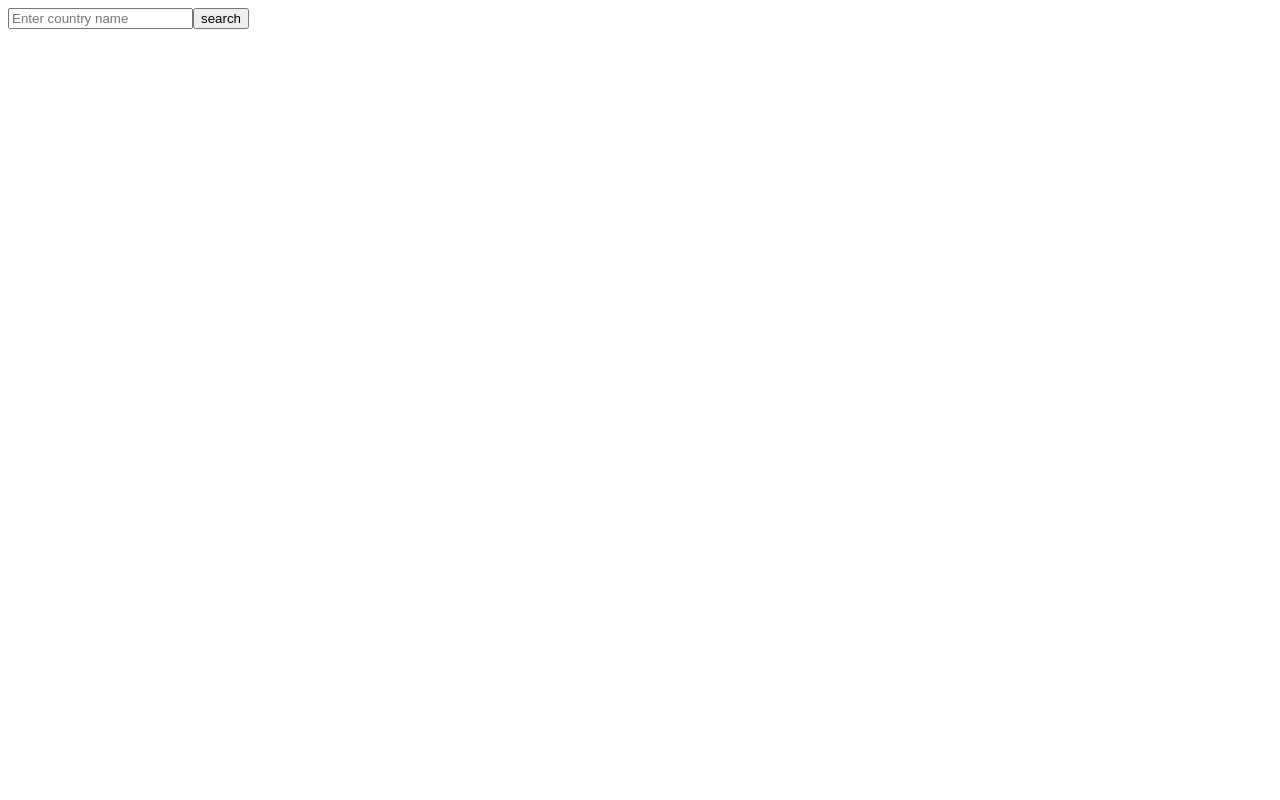
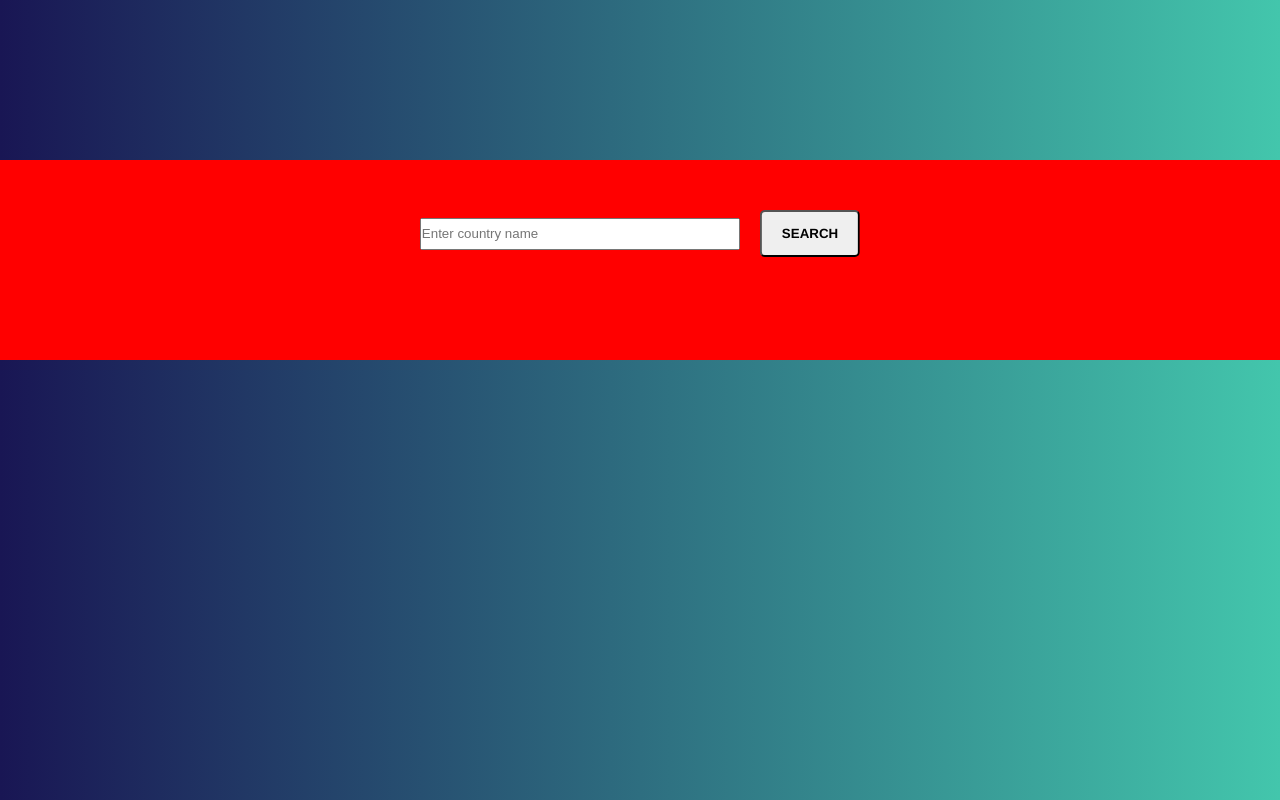
Before and after one commit to LagiewkaMarta/air-pollution-react-app, a React (Create React App) app: page / in a window 1280 px wide. Shown: the top 800 px of the page. Built offline with nearby package versions, Linux system fonts and the light colour scheme.

Commit message:
START styling

```diff
--- a/package.json
+++ b/package.json
@@ -5,7 +5,8 @@
   "dependencies": {
     "react": "^16.9.0",
     "react-dom": "^16.9.0",
-    "react-scripts": "3.1.1"
+    "react-scripts": "3.1.1",
+    "styled-components": "^4.3.2"
   },
   "scripts": {
     "start": "react-scripts start",
--- a/src/App.js
+++ b/src/App.js
@@ -1,6 +1,7 @@
 import React from 'react';
 import AutocompleteInput from './Components/Autocomplete/AutocompleteInput';
 import City from "./Components/City/City";
+import GlobalStyles from "./styledComponents/GlobalStyles";
 import { useState } from 'react';
 import { availableCountries } from './availableCountries';
 
@@ -28,6 +29,8 @@ function App() {
 		foo();
 	};
 	return (
+		<>
+		<GlobalStyles/>
 		<div className="App">
 			<AutocompleteInput availableCountries={availableCountries} fetchPollutionData={fetchPollutionData}/>
 			{isFetching && <p>i'm fetching</p>}
@@ -35,7 +38,8 @@ function App() {
             {error && <p>error</p>}
             {!isFetching && data && data.length === 0 && <p>no data available</p>}
 
-		</div>
+		</div> </>
+
 	);
 }
 
--- a/src/Components/Autocomplete/AutocompleteInput.js
+++ b/src/Components/Autocomplete/AutocompleteInput.js
@@ -2,6 +2,8 @@ import React from 'react';
 import useInputState from '../../hooks/useInputState';
 import useSuggestions from '../../hooks/useSuggestions';
 import { useEffect, useState } from 'react';
+import styled from 'styled-components';
+import { colors, setFlex } from '../../styledComponents/styles.helpers';
 
 export default function AutocompleteInput({ availableCountries, fetchPollutionData }) {
 	const [InputValue, setInputValue, updateInputValue] = useInputState('', 'inputValCity');
@@ -16,7 +18,7 @@ export default function AutocompleteInput({ availableCountries, fetchPollutionDa
 		setInputValue(suggestion.country);
 		setSuggestions([]);
 		setIsShowingSuggestions(false);
-		setInputValue("");
+		setInputValue('');
 	};
 
 	const convertCountryToCode = InputValue => {
@@ -36,7 +38,7 @@ export default function AutocompleteInput({ availableCountries, fetchPollutionDa
 	const renderSuggestions = () => {
 		if (suggestions.length !== 0 && isShowingSuggestions) {
 			return (
-				<ul>
+				<ul className="killme">
 					{suggestions.map((el, idx) => (
 						<li
 							onClick={() => {
@@ -55,23 +57,77 @@ export default function AutocompleteInput({ availableCountries, fetchPollutionDa
 	};
 
 	return (
-		<div className="Autocomplete">
+		<Autocomplete className="Autocomplete">
 			<form
 				onSubmit={e => {
 					handleFetch(e);
 					setIsShowingSuggestions(false);
 				}}
+				className="Autocomplete-form"
 			>
+				<div className="Autocomplete-search-container">
 					<input
 						type="text"
 						onChange={updateInputValue}
 						onFocus={() => setIsShowingSuggestions(true)}
 						placeholder="Enter country name"
 						value={InputValue}
+						className="Autocomplete-input"
 					/>
-				<button type="submit">search</button>
+					<button type="submit" className="Autocomplete-btn">
+						search
+					</button>
+				</div>
 				{renderSuggestions()}
 			</form>
-		</div>
+		</Autocomplete>
 	);
 }
+
+const Autocomplete = styled.div`
+	background-color: red;
+	margin-top: 20vh;
+	${setFlex()};
+	height: 200px;
+	position: relative;
+	.Autocomplete-form {
+		position: absolute;
+		top: 50%;
+		left: 50%;
+		transform: translate(-50%, -50%);
+		font-size: 14px;
+		height: 100px;
+		.Autocomplete-search-container {
+			height: 50%;
+			.Autocomplete-input {
+				margin-right: 20px;
+				height: 4vh;
+
+				width: 25vw;
+				min-width: 140px;
+			}
+			.Autocomplete-btn {
+				padding: 14px 20px;
+				border-radius: 5px;
+				text-transform: uppercase;
+				font-weight: bold;
+				font-family: 'Helvetica', 'Arial', sans-serif;
+			}
+		}
+
+		.killme {
+			list-style: none;
+			background-color: white;
+			width: 25vw;
+			min-height: 20px;
+			li {
+				height: 3vh;
+				line-height: 3vh;
+				cursor: pointer;
+				&:hover {
+					color: red;
+				}
+			}
+		}
+	}
+`;
--- a/src/Components/City/City.js
+++ b/src/Components/City/City.js
@@ -1,28 +1,36 @@
 import React, { useState, useEffect } from 'react';
-import useIsOpen from "../../hooks/useIsOpen";
+import useIsOpen from '../../hooks/useIsOpen';
+import styled from 'styled-components';
 
-export default function City({city}) {
-    let [ info, setInfo ] = useState(null);
-    let [isOpen, toggleIsOpen] = useIsOpen(false);
 
-    useEffect(()=> {
-        async function foo() {
-            const url = `https://en.wikipedia.org/w/api.php?format=json&action=query&prop=extracts&exintro&explaintext&redirects=1&origin=*&titles=${city.city}`;
+
+export default function City({ city }) {
+	let [info, setInfo] = useState(null);
+	let [isOpen, toggleIsOpen] = useIsOpen(false);
+
+	useEffect(() => {
+		async function foo() {
+			const url = `https://en.wikipedia.org/w/api.php?format=json&action=query&prop=extracts&exintro&explaintext&redirects=1&origin=*&titles=${city.city}`;
 			try {
-                let res = await fetch(url);
+				let res = await fetch(url);
 				res = await res.json();
-                const id = Object.keys(res.query.pages)
-                setInfo(res.query.pages[id[0]].extract)
-			} catch (error) {
-			}
+				const id = Object.keys(res.query.pages);
+				setInfo(res.query.pages[id[0]].extract);
+			} catch (error) {}
 		}
 		foo();
-    }, [city.city])
-    const show = isOpen ? "block" : "none";
-    return (
-        <div>
-           <p onClick={toggleIsOpen}>{city.city} {city.measurements[0].value}</p>
-           <div style={{margin: "30px", display: `${show}`}}>{info}</div>
-        </div>
-    )
+	}, [city.city]);
+	const show = isOpen ? 'block' : 'none';
+	return (
+		<CityWrapper>
+			<p onClick={toggleIsOpen}>
+				{city.city} {city.measurements[0].value}
+			</p>
+			<div style={{ margin: '30px', display: `${show}` }}>{info}</div>
+		</CityWrapper>
+	);
 }
+
+const CityWrapper = styled.div`
+
+`;
--- /dev/null
+++ b/src/styledComponents/GlobalStyles.js
@@ -0,0 +1,16 @@
+import { createGlobalStyle } from 'styled-components';
+
+const GlobalStyle = createGlobalStyle`
+* {
+    margin: 0;
+    padding: 0;
+    box-sizing: border-box;
+}
+body {
+    min-height: 100vh;
+    background: #43C6AC;
+    background: linear-gradient(to right, #191654, #43C6AC);
+}
+`;
+
+export default GlobalStyle;
--- /dev/null
+++ b/src/styledComponents/styles.helpers.js
@@ -0,0 +1,24 @@
+export const colors = {
+primaryClr: 'white'
+}
+
+export const setFlex = ({ x = "center", y = "center" } = {}) => {
+    return `display: flex; align-items: ${y}; justify-content: ${x}`;
+  };
+
+
+// const sizes = {
+// 	large: 1200,
+// 	desktop: 992,
+// 	tablet: 768,
+// 	phone: 576,
+// };
+
+// export const media = Object.keys(sizes).reduce((acc, label) => {
+// 	acc[label] = (...args) => css`
+// 		@media (min-width: ${sizes[label] / 16}em) {
+// 			${css(...args)}
+// 		}
+// 	`;
+// 	return acc;
+// }, {});
```
Also changed, not shown: 1 other file (tests, documents, lock files or other folders). Lines whose indentation alone changed are shown as unchanged.
